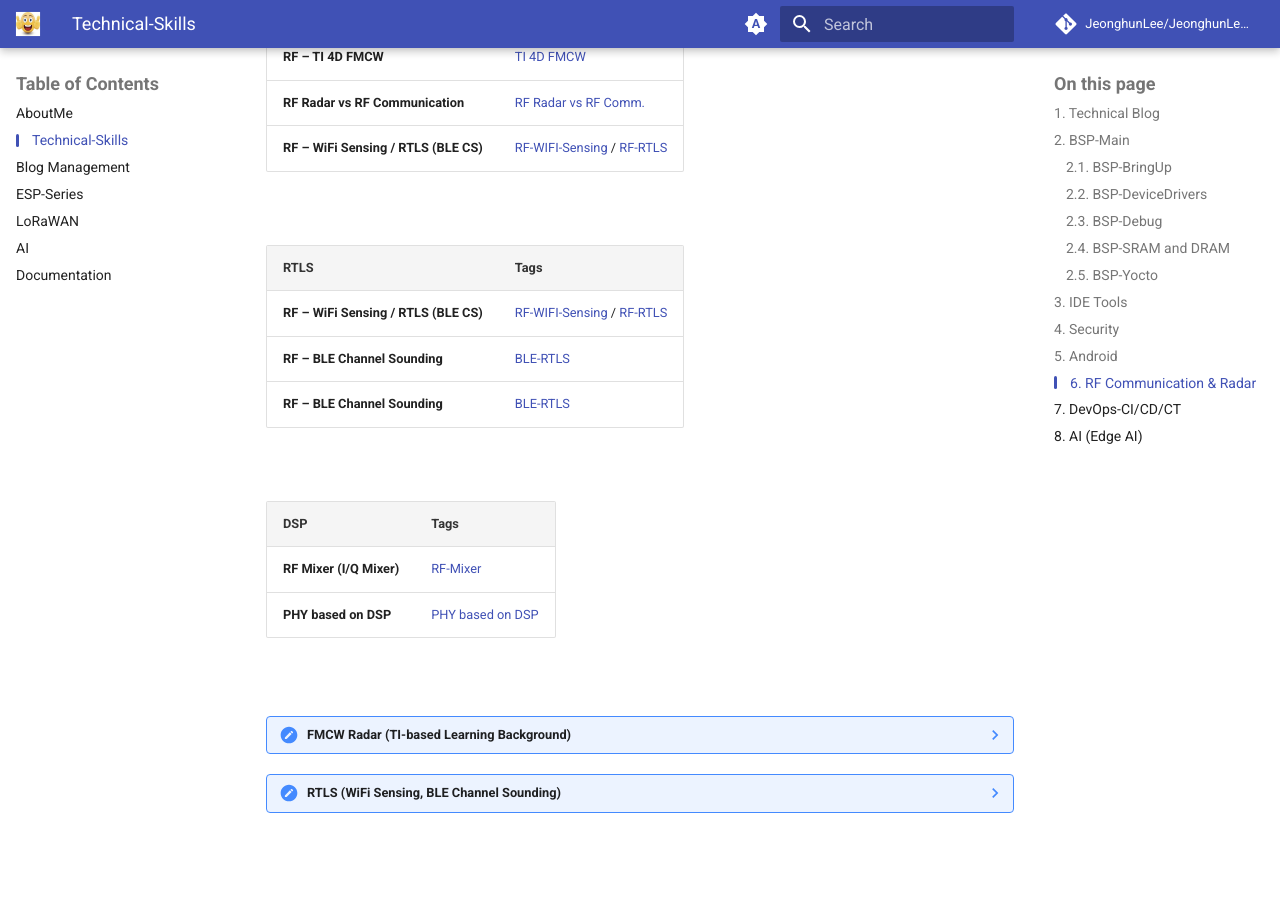
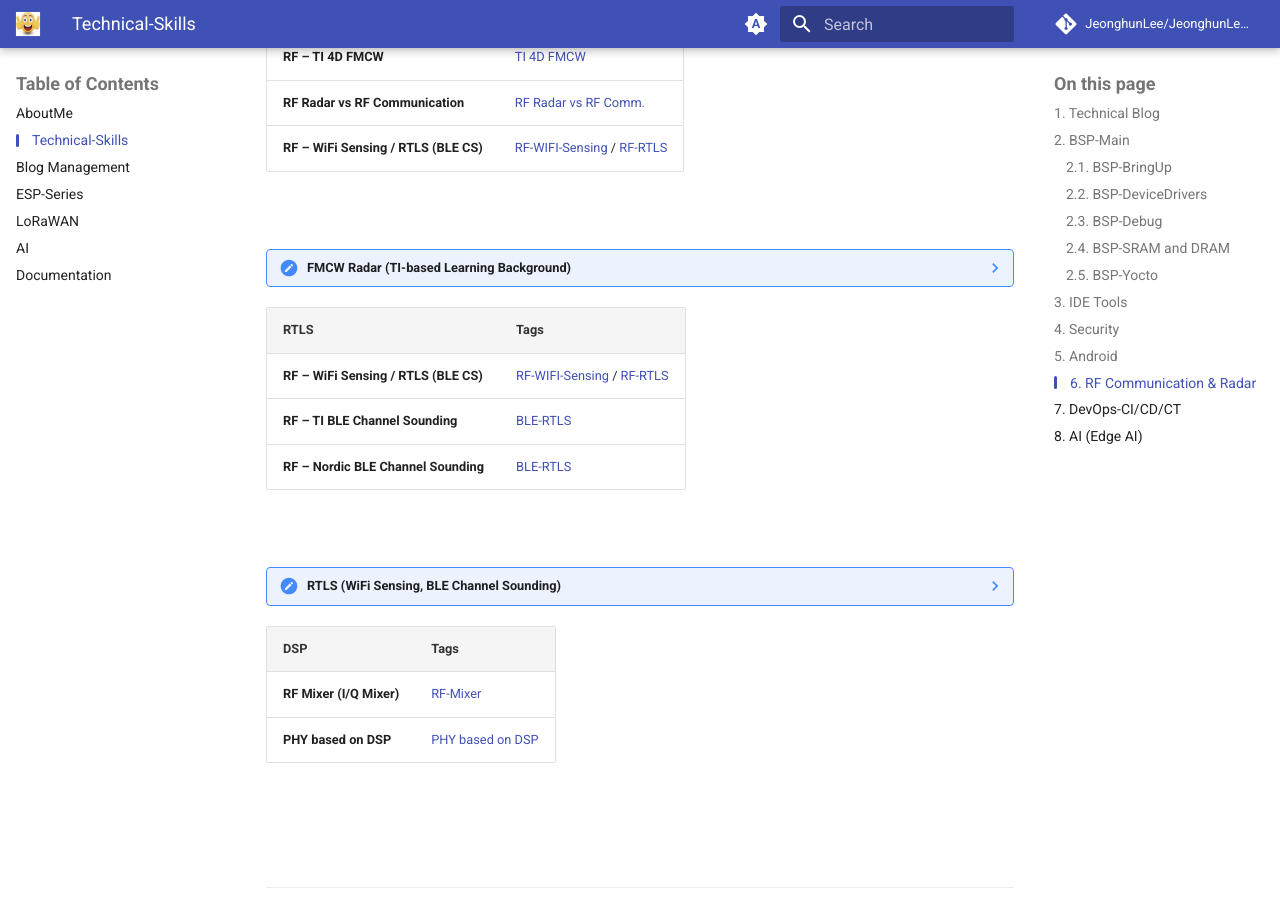
Before and after one commit to JeonghunLee/JeonghunLee.github.io, an MkDocs documentation site: the page built from docs/project_technical_skills.md, in a window 1280 px wide and 900 px high, scrolled down 9566 px. Built offline with MkDocs 1.6.1 and Material for MkDocs 9.7.7, drawn with Linux system fonts in a browser that asks for light colours; comment, search, counter and statistics services are not loaded.

```diff
--- a/docs/project_technical_skills.md
+++ b/docs/project_technical_skills.md
@@ -384,32 +384,37 @@ System-level analysis of **RF communication and Radar behavior/RTLS** across Wi-
 
 <br/>
 
+??? note "FMCW Radar (TI-based Learning Background)"
+    My understanding of FMCW radar systems is primarily based on **Texas Instruments (TI) radar platforms and documentation**,
+    including materials from **[TI Radar Academy](https://dev.ti.com/tirex/explore/node?node=A__AEIJm0rwIeU.2P1OBWwlaA__RADAR-ACADEMY__GwxShWe__LATEST)** and official TI technical resources.
+
 | RTLS | Tags |
 |-------------|------|
 | **RF – WiFi Sensing / RTLS (BLE CS)** |  [RF-WIFI-Sensing](https://ahyuo79.blogspot.com/search/label/RF-WIFI-Sensing) / [RF-RTLS](https://ahyuo79.blogspot.com/search/label/RF-RTLS) |
-| **RF – BLE Channel Sounding** |  [BLE-RTLS](https://ahyuo79.blogspot.com/2026/02/ble-channel-sounding.html) |
-| **RF – BLE Channel Sounding** |  [BLE-RTLS](https://ahyuo79.blogspot.com/2025/10/nordic-ble-channel-sounding.html) |
+| **RF – TI BLE Channel Sounding** |  [BLE-RTLS](https://ahyuo79.blogspot.com/2026/02/ble-channel-sounding.html) |
+| **RF – Nordic BLE Channel Sounding** |  [BLE-RTLS](https://ahyuo79.blogspot.com/2025/10/nordic-ble-channel-sounding.html) |
 
 <br/>
+
+??? note "RTLS (WiFi Sensing, BLE Channel Sounding)"
+    Covers **Wi-Fi CSI–based sensing** and **BLE Channel Sounding (AoA/AoD)** concepts
+    for **RTLS, ranging, and presence/motion detection** applications.
 
 | DSP | Tags |
 |-------------|------|
 | **RF Mixer (I/Q Mixer)** | [RF-Mixer](https://ahyuo79.blogspot.com/search/label/RF-Mixer) |
 | **PHY based on DSP** |  [PHY based on DSP](https://ahyuo79.blogspot.com/2025/12/phy-dsp.html) |
 
+
 <br/>
 
-??? note "FMCW Radar (TI-based Learning Background)"
-    My understanding of FMCW radar systems is primarily based on **Texas Instruments (TI) radar platforms and documentation**,
-    including materials from **[TI Radar Academy](https://dev.ti.com/tirex/explore/node?node=A__AEIJm0rwIeU.2P1OBWwlaA__RADAR-ACADEMY__GwxShWe__LATEST)** and official TI technical resources.
 
-??? note "RTLS (WiFi Sensing, BLE Channel Sounding)"
-    Covers **Wi-Fi CSI–based sensing** and **BLE Channel Sounding (AoA/AoD)** concepts
-    for **RTLS, ranging, and presence/motion detection** applications.
+
 
 
 <br/>
-<br/>
+
+---
 
 ## DevOps-CI/CD/CT
 
```
